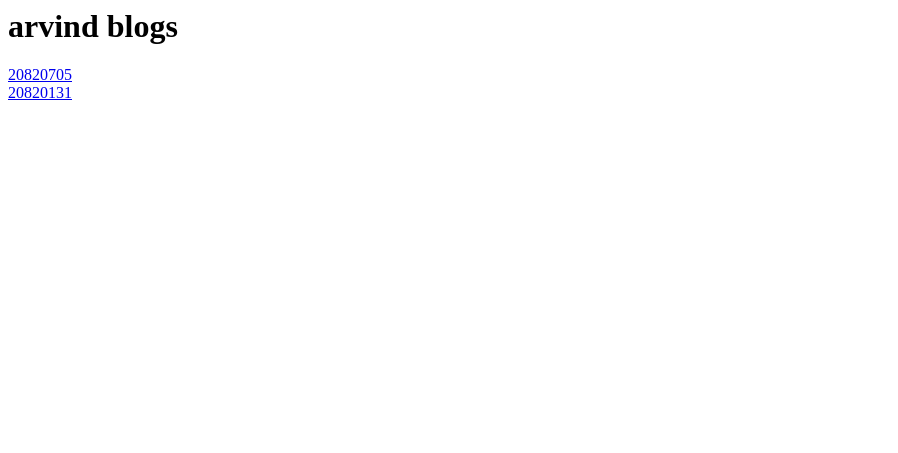
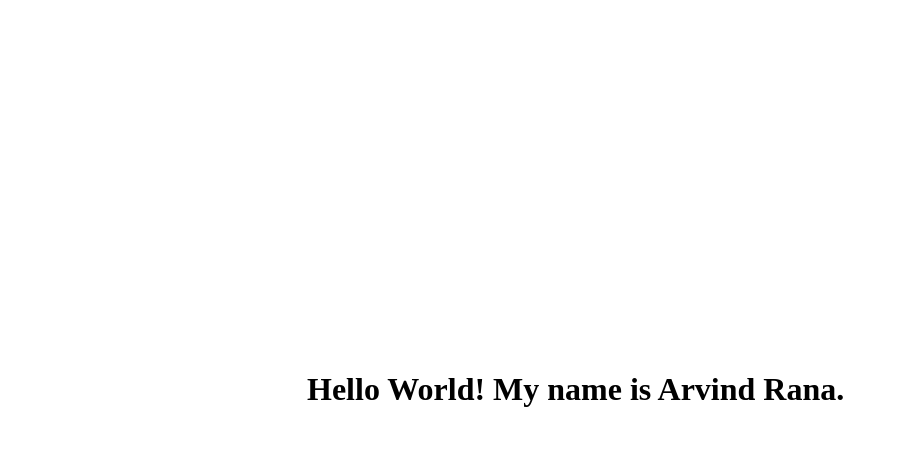
Before and after one commit to arvxndrana/journey-blog, a plain HTML site: page index.html in a window 1280 px wide. Shown: the whole page, without its empty margins (0-898 px from the left). Drawn offline with Linux system fonts and the light colour scheme.

Commit message:
Hide the blog post for sharing website to friends

```diff
--- a/index.html
+++ b/index.html
@@ -1,10 +1,16 @@
 <html>
 	<head>
 		<title>My journey of self improvement</title>
+		<link rel="stylesheet" href="style.css">
 	</head>
 	<body>
+		<div class="introduction">
+		<h1>Hello World! My name is Arvind Rana.</h1>
+		</div>
+		<!---
 		<h1>arvind blogs</h1>
 		<a href="./blogs/20820705.html">20820705</a><br>
 		<a href="./blogs/20820131.html">20820131</a><br>
+		--->
 	</body>
 </html>
--- /dev/null
+++ b/style.css
@@ -0,0 +1,18 @@
+/*
+Source - https://stackoverflow.com/a
+Posted by Vladimir Starkov, modified by community. See post 'Timeline' for change history
+Retrieved 2025-11-23, License - CC BY-SA 4.0
+*/
+
+.introduction {
+    width: 666px;
+    height: 100px;
+
+    position: absolute;
+    top:0;
+    bottom: 0;
+    left: 0;
+    right: 0;
+
+    margin: auto;
+}
```
